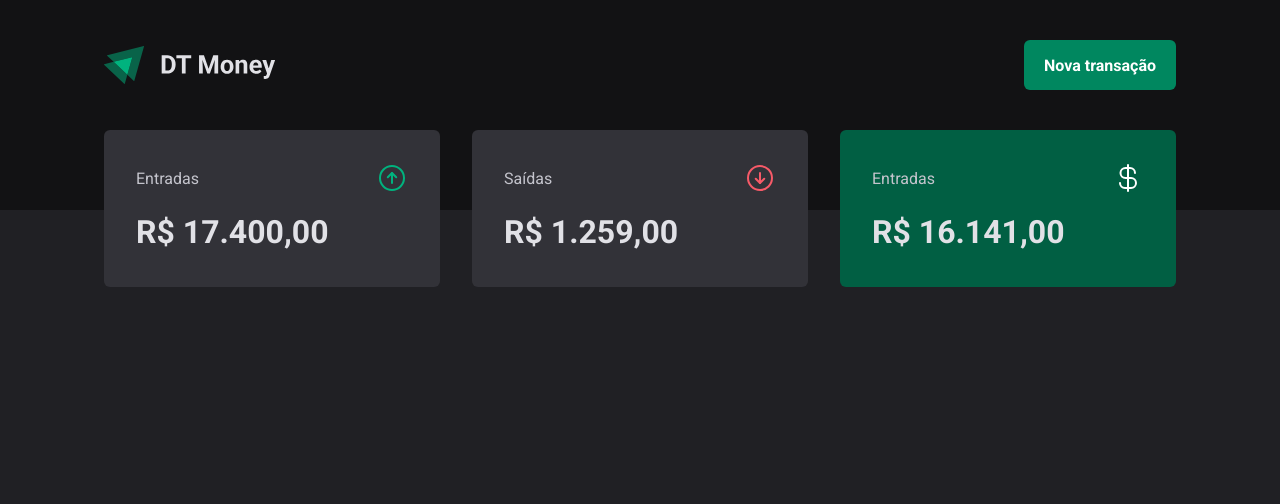
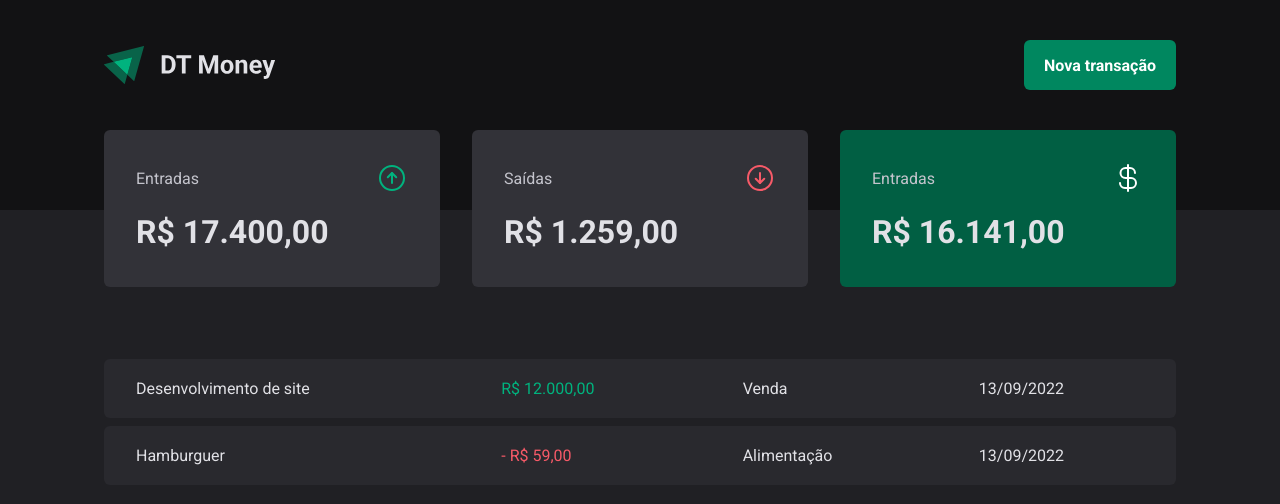
Before and after one commit to Dex64ter/DT-Money, a React (Vite) app: page / in a window 1280 px wide. Shown: the top 504 px of the page. Built offline with nearby package versions, Linux system fonts and the light colour scheme.

Commit message:
Tabela de Transações

```diff
--- a/src/pages/Transactions/index.tsx
+++ b/src/pages/Transactions/index.tsx
@@ -1,11 +1,38 @@
 import { Header } from "../../components/Header";
 import { Summary } from "../../components/Summary";
+import { PriceHighlight, TransactionsContainer, TransactionsTable } from "./styles";
 
 export function Transactions() {
   return (
     <div>
       <Header />
       <Summary />
+      <TransactionsContainer>
+        <TransactionsTable>
+          <tbody>
+            <tr>
+              <td>Desenvolvimento de site</td>
+              <td>
+                <PriceHighlight variant="income">
+                  R$ 12.000,00
+                </PriceHighlight>
+              </td>
+              <td>Venda</td>
+              <td>13/09/2022</td>
+            </tr>
+            <tr>
+              <td>Hamburguer</td>
+              <td>
+                <PriceHighlight variant="outcome">
+                  - R$ 59,00
+                </PriceHighlight>
+              </td>
+              <td>Alimentação</td>
+              <td>13/09/2022</td>
+            </tr>
+          </tbody>
+        </TransactionsTable>
+      </TransactionsContainer>
     </div>
   )
 }
--- a/src/pages/Transactions/styles.ts
+++ b/src/pages/Transactions/styles.ts
@@ -0,0 +1,37 @@
+import { styled } from "styled-components";
+
+export const TransactionsContainer = styled.main`
+  width: 100%;
+  max-width: 1120px;
+  margin: 4rem auto 0;
+  padding: 0 1.5rem;
+`
+
+export const TransactionsTable = styled.table`
+  width: 100%;
+  border-collapse: separate;
+  border-spacing: 0 0.5rem;
+
+  td {
+    padding: 1.25rem 2rem;
+    background-color: ${props => props.theme["gray-700"]};
+
+    &:first-child {
+      border-top-left-radius: 6px;
+      border-bottom-left-radius: 6px;
+    }
+
+    &:last-child {
+      border-top-right-radius: 6px;
+      border-bottom-right-radius: 6px;
+    }
+  }
+`
+
+interface PriceHighlightProps {
+  variant?: 'income' | 'outcome';
+}
+
+export const PriceHighlight = styled.span<PriceHighlightProps>`
+  color: ${props => props.variant === 'income' ?  props.theme["green-300"] : props.theme["red-300"]};
+`
```
